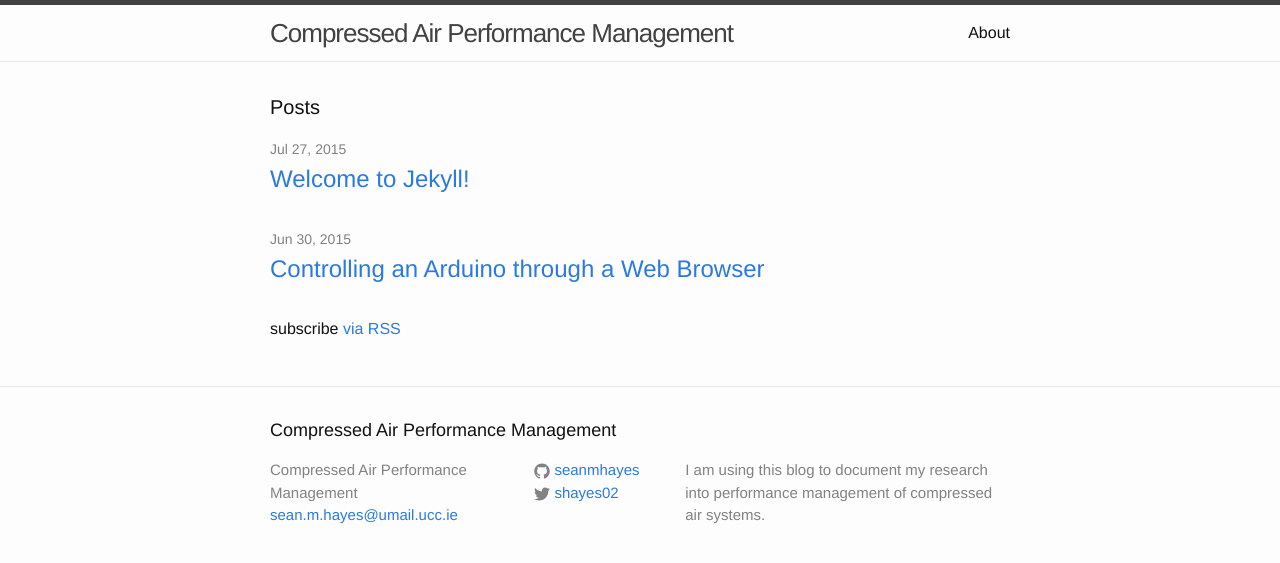
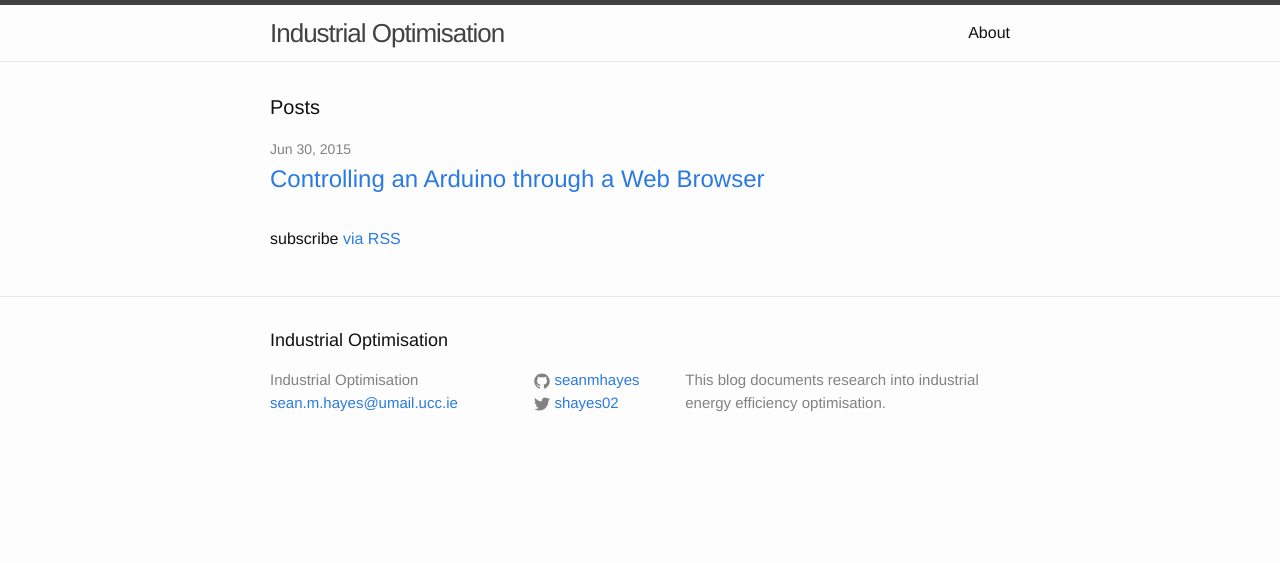
Before and after one commit to seanmhayes/seanmhayes.github.io, a Jekyll site: the page built from index.html, in a window 1280 px wide. Shown: the top 563 px of the page. Built offline with Jekyll 4.4.1, drawn with Linux system fonts in a browser that asks for light colours.

Commit message:
Update main page

```diff
--- a/_config.yml
+++ b/_config.yml
@@ -1,8 +1,8 @@
 # Site settings
-title: Compressed Air Performance Management
+title: Industrial Optimisation
 email: sean.m.hayes@umail.ucc.ie
 description: > # this means to ignore newlines until "baseurl:"
-  I am using this blog to document my research into performance management of compressed air systems.
+  This blog documents research into industrial energy efficiency optimisation.
 baseurl: "" # the subpath of your site, e.g. /blog/
 url: "blog.indoptim.ie" # the base hostname & protocol for your site
 twitter_username: shayes02
```
Also changed, not shown: _posts/2015-07-27-welcome-to-jekyll.markdown (deleted, +0 -25 lines).
